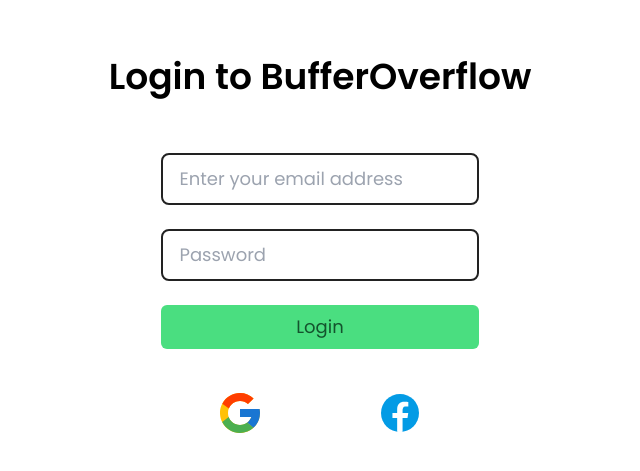
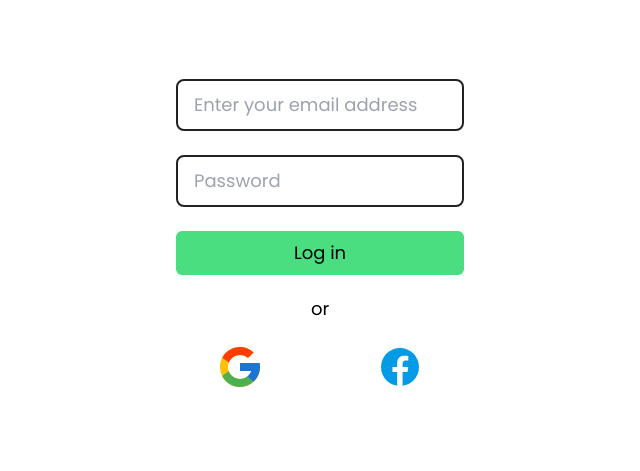
Before and after one commit to BufferOverflow-me/website, a Next.js app: page /sign_in in a window 1280 px wide. Shown: the part 181-652 px from the top of the page, without its empty margins (320-960 px from the left). Built offline with nearby package versions, Linux system fonts and the light colour scheme; no server answers.

Commit message:
Fixed some ui issues

```diff
--- a/components/auth/widgets/button_widget.tsx
+++ b/components/auth/widgets/button_widget.tsx
@@ -6,7 +6,7 @@
         <div>
             <button
                 type={props.type}
-                className="bg-green-400 w-3/4 my-4 mt-4 text-green-900 p-2 rounded-md text-lg mb-10"
+                className="bg-green-400 w-3/4 my-4 mt-4 text-black p-2 rounded-md text-lg mb-5"
             >
                 {props.title}
             </button>
--- a/components/auth/widgets/title.tsx
+++ b/components/auth/widgets/title.tsx
@@ -4,7 +4,7 @@
 const title = (props: { title: String }) => {
     return (
         <div>
-            <h1 className="text-2xl md:text-4xl font-semibold leading-loose my-10 ">
+            <h1 className="text-4xl md:text-4xl font-semibold leading-loose my-10 ">
                 {props.title}
           </h1>
         </div>
--- a/pages/sign_in.tsx
+++ b/pages/sign_in.tsx
@@ -33,12 +33,11 @@
       <div className="h-screen flex flex-col items-center justify-center m-6">
         <form className="pb-8 text-center rounded-md ">
 
-          <Title title="Login to BufferOverflow"/>
           <InputWidget label='Enter your email' placeholder='Enter your email address' type='email' />
           <InputWidget label='Enter your password' placeholder='Password' type='password' />
+          <Button title='Log in' type='submit'/>
 
-          <Button title='Login' type='submit'/>
-
+          <div className='text-lg mb-5'>or</div>
           <SocialButton google={google} />
         </form>
       </div>
```
